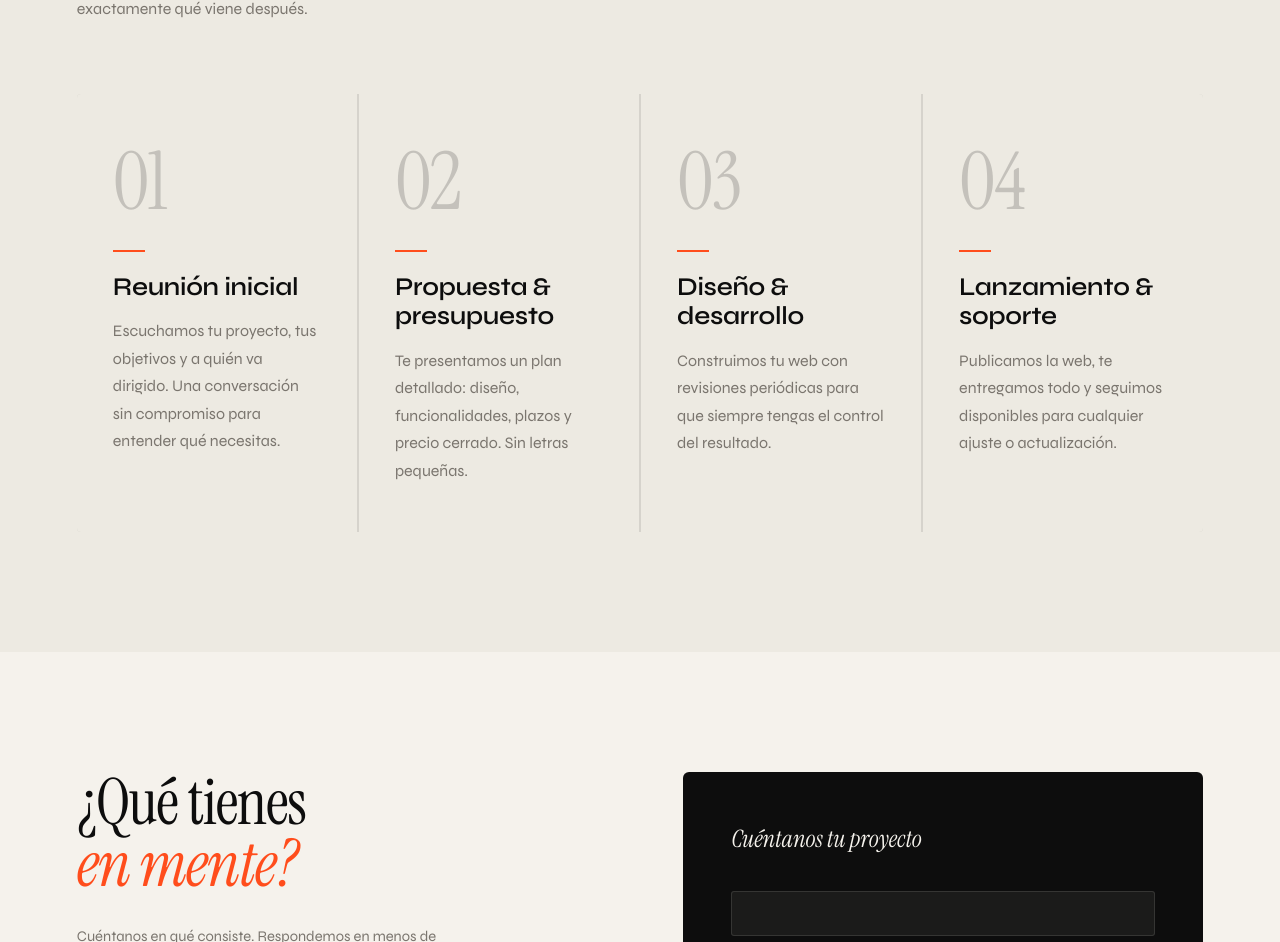
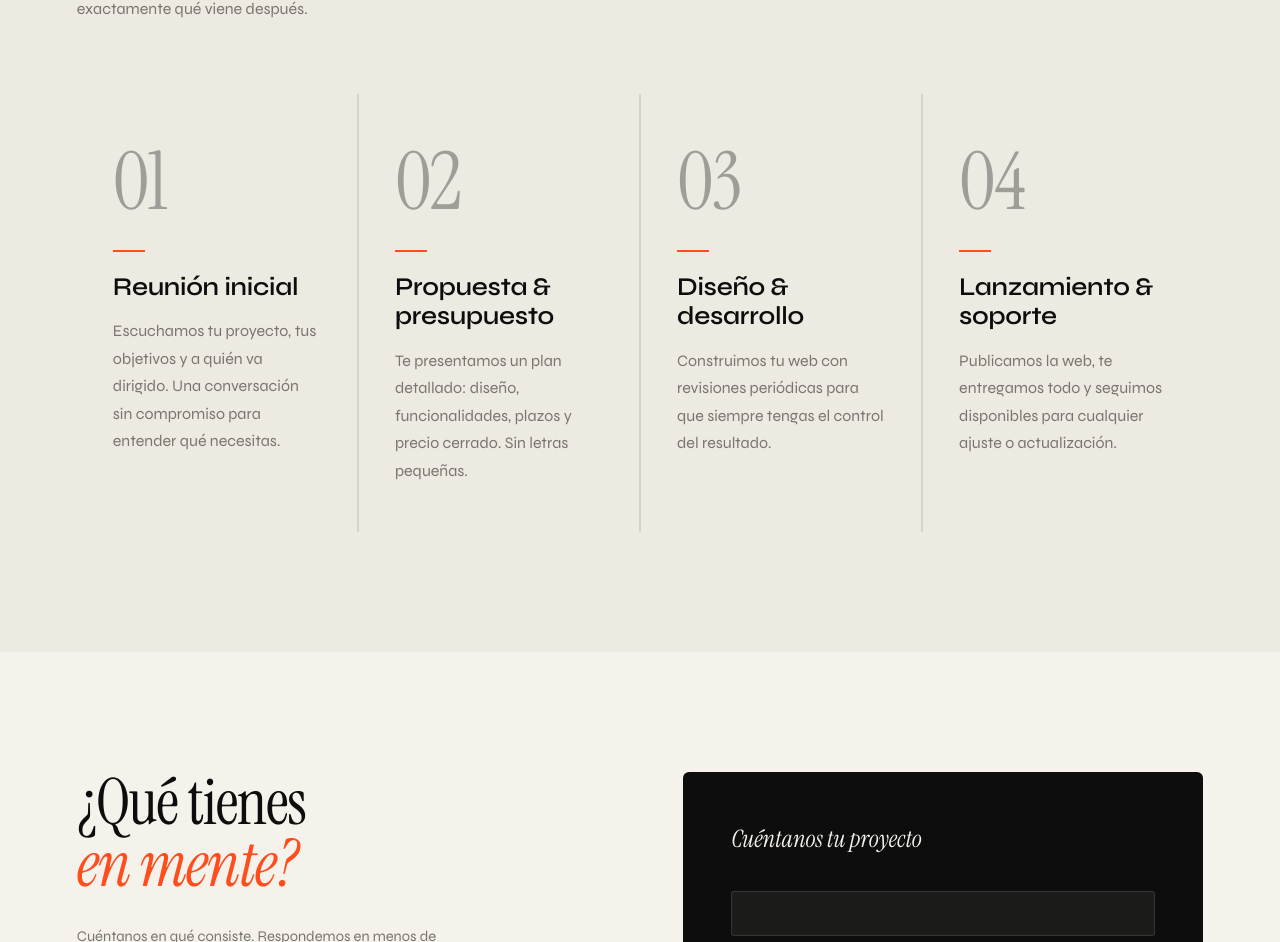
Before and after one commit to danielzhrod/elevon, a Next.js app: page / in a window 1280 px wide. Shown: the part 3815-4757 px from the top of the page. Built offline with nearby package versions, Linux system fonts and the light colour scheme; no server answers.

Commit message:
Proceso: números aún más oscuros .35

```diff
--- a/components/Static.jsx
+++ b/components/Static.jsx
@@ -42,7 +42,7 @@ export function Proceso() {
             <div style={{
               fontFamily: "'Instrument Serif', serif",
               fontSize: '5rem', fontWeight: 400, lineHeight: 1,
-              color: 'rgba(13,13,13,.18)',
+              color: 'rgba(13,13,13,.35)',
               marginBottom: '28px',
               letterSpacing: '-.02em'
             }}>{s.num}</div>
```
